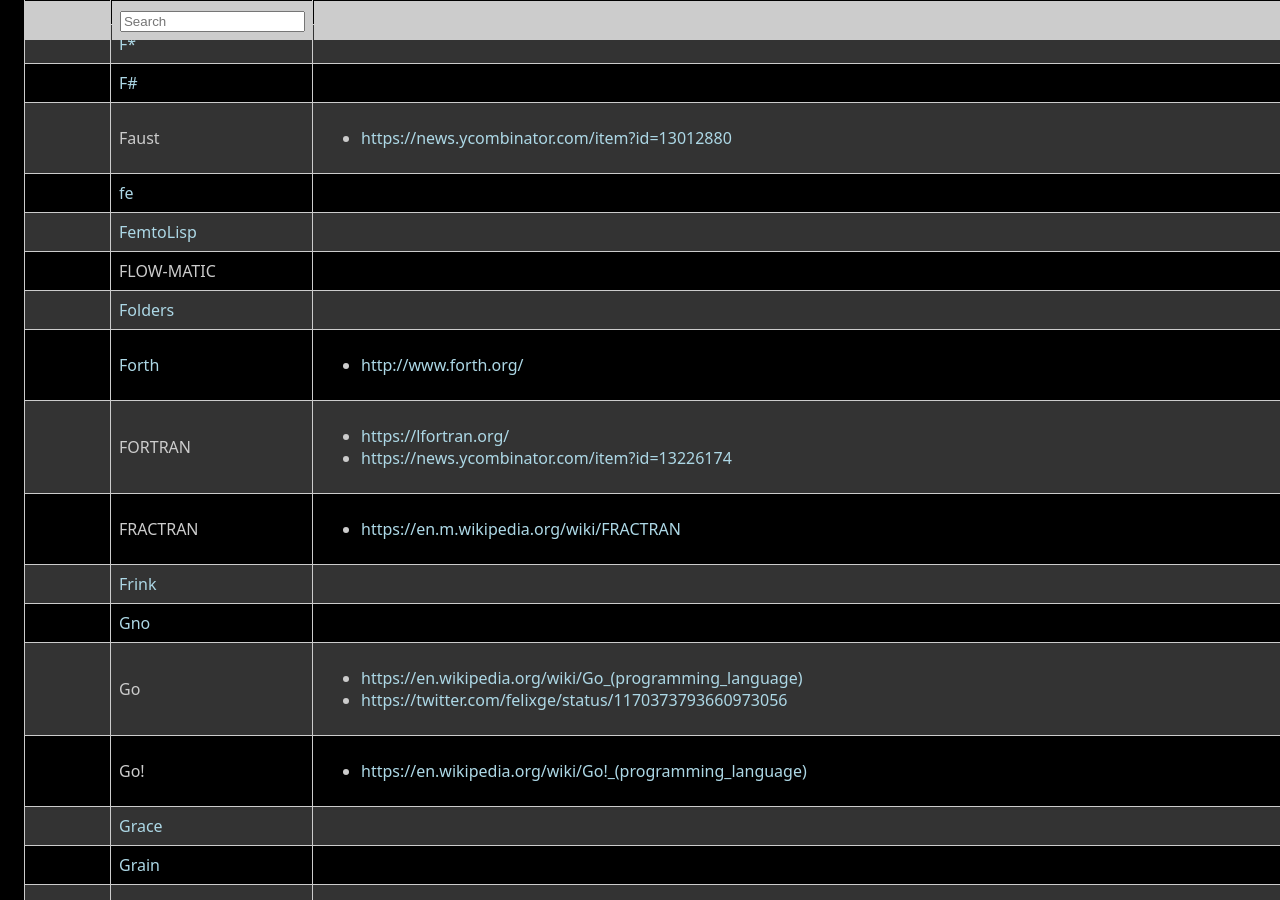
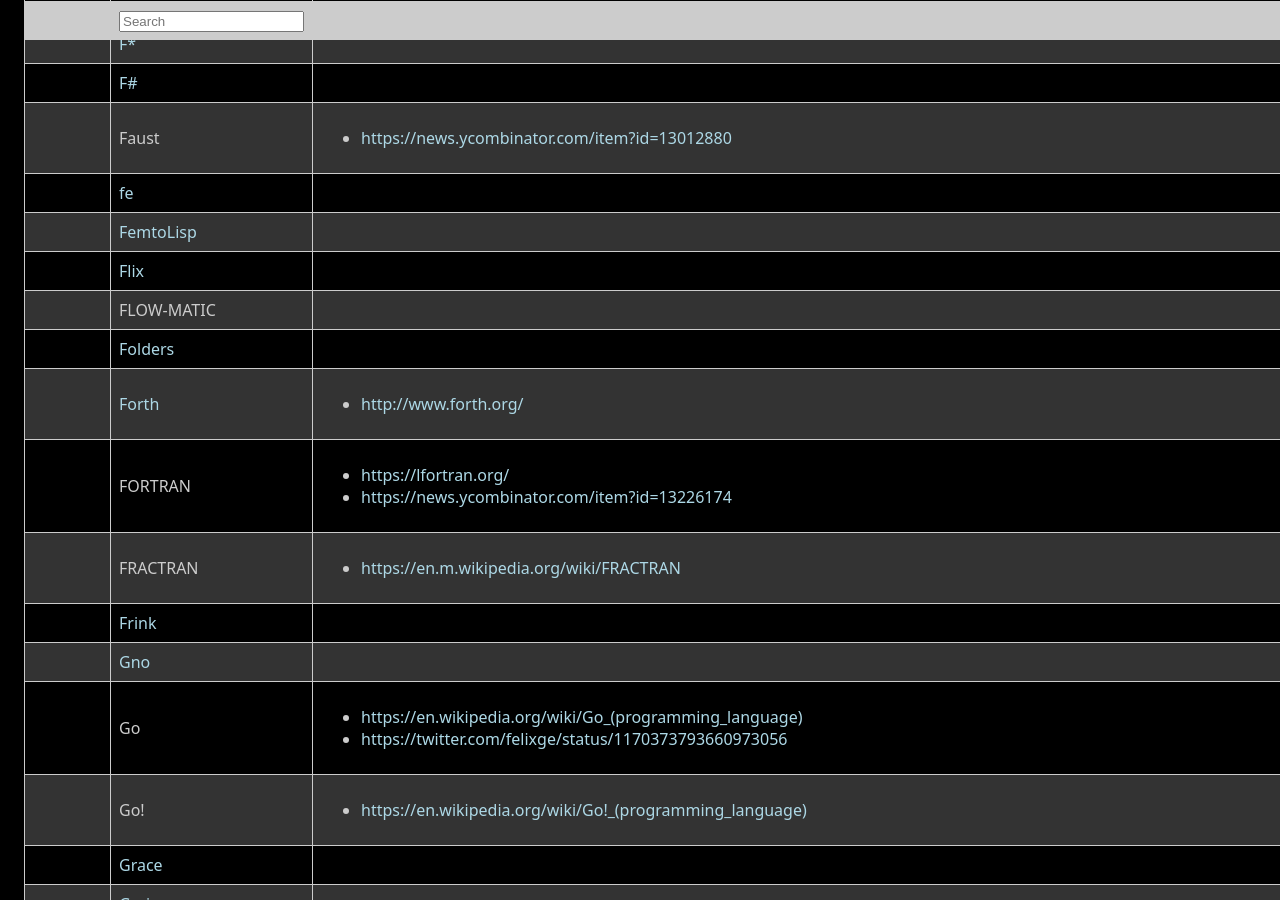
Before and after one commit to mlhaufe/pl-wiki, a Jekyll site: the page built from index.md, in a window 1280 px wide and 900 px high, scrolled down 3799 px. Built offline with Jekyll 4.4.1, drawn with Linux system fonts in a browser that asks for light colours.

Commit message:
Added Flix

```diff
--- a/_data/languages.yml
+++ b/_data/languages.yml
@@ -174,6 +174,8 @@
   homepage: https://github.com/rxi/fe
 - name: FemtoLisp
   homepage: https://github.com/JeffBezanson/femtolisp
+- name: Flix
+  homepage: https://flix.dev/
 - name: FLOW-MATIC
 - name: Folders
   homepage: http://danieltemkin.com/Esolangs/Folders
```
